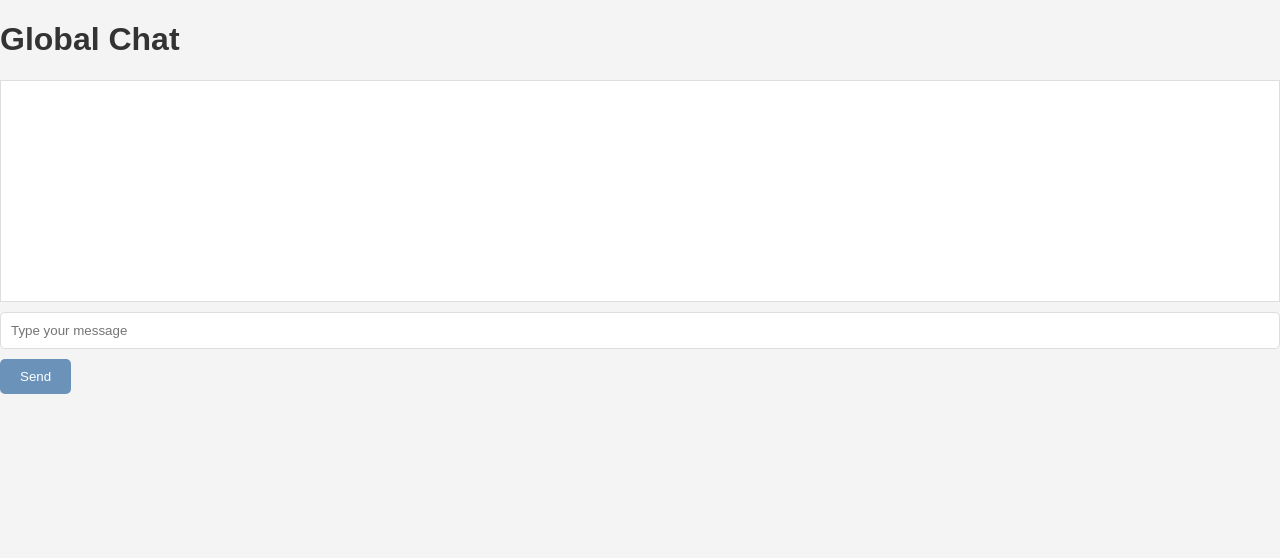
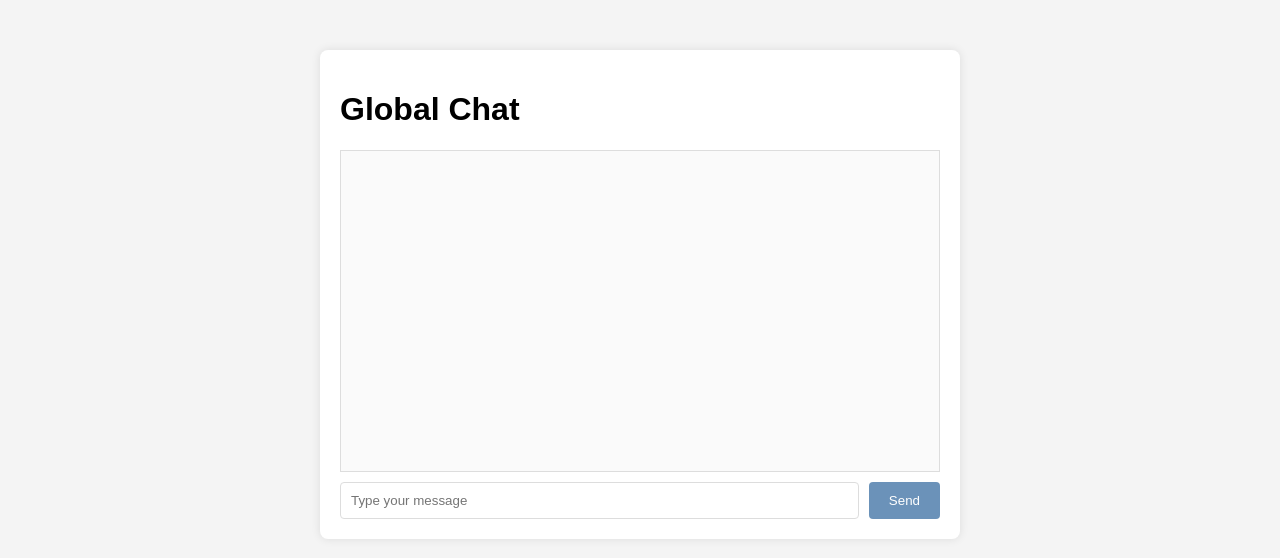
Before and after one commit to Goose177/massage-booking, a plain HTML site: page index.html in a window 1280 px wide. Drawn offline with Linux system fonts and the light colour scheme.

Commit message:
Update styles.css

```diff
--- a/styles.css
+++ b/styles.css
@@ -1,73 +1,25 @@
 body {
     font-family: Arial, sans-serif;
     background-color: #f4f4f4;
-    color: #333;
     margin: 0;
     padding: 0;
 }
 
-header {
-    background-color: #6b92b9;
-    color: white;
+#chatApp {
+    max-width: 600px;
+    margin: 50px auto;
     padding: 20px;
-    text-align: center;
-}
-
-#authSection {
-    display: flex;
-    justify-content: space-between;
-    align-items: center;
-    padding: 10px;
-}
-
-#authForms {
-    display: flex;
-    gap: 20px;
-}
-
-#authForms div {
-    display: none;
-}
-
-#userDetails {
-    margin-right: 20px;
-}
-
-#logoutButton {
-    display: none;
-}
-
-section {
-    margin: 20px;
-}
-
-form input {
-    margin: 10px 0;
-    padding: 10px;
-    width: calc(100% - 22px);
-    border-radius: 5px;
-    border: 1px solid #ddd;
-}
-
-button {
-    padding: 10px 20px;
-    background-color: #6b92b9;
-    color: white;
-    border: none;
-    border-radius: 5px;
-    cursor: pointer;
-}
-
-button:hover {
-    background-color: #5b82a1;
+    background-color: #ffffff;
+    border-radius: 8px;
+    box-shadow: 0 0 10px rgba(0, 0, 0, 0.1);
 }
 
 #chatBox {
+    height: 300px;
     border: 1px solid #ddd;
     padding: 10px;
-    height: 200px;
     overflow-y: scroll;
-    background-color: #fff;
+    background-color: #fafafa;
 }
 
 #messageList {
@@ -76,8 +28,30 @@ button:hover {
 }
 
 #messageList li {
+    padding: 10px;
+    margin: 5px 0;
     background-color: #e4e4e4;
-    margin: 10px 0;
+    border-radius: 4px;
+}
+
+form {
+    display: flex;
+    margin-top: 10px;
+}
+
+form input {
+    flex: 1;
     padding: 10px;
-    border-radius: 5px;
+    border: 1px solid #ddd;
+    border-radius: 4px;
 }
+
+form button {
+    padding: 10px 20px;
+    background-color: #6b92b9;
+    color: white;
+    border: none;
+    border-radius: 4px;
+    margin-left: 10px;
+    cursor: pointer;
+}
```
